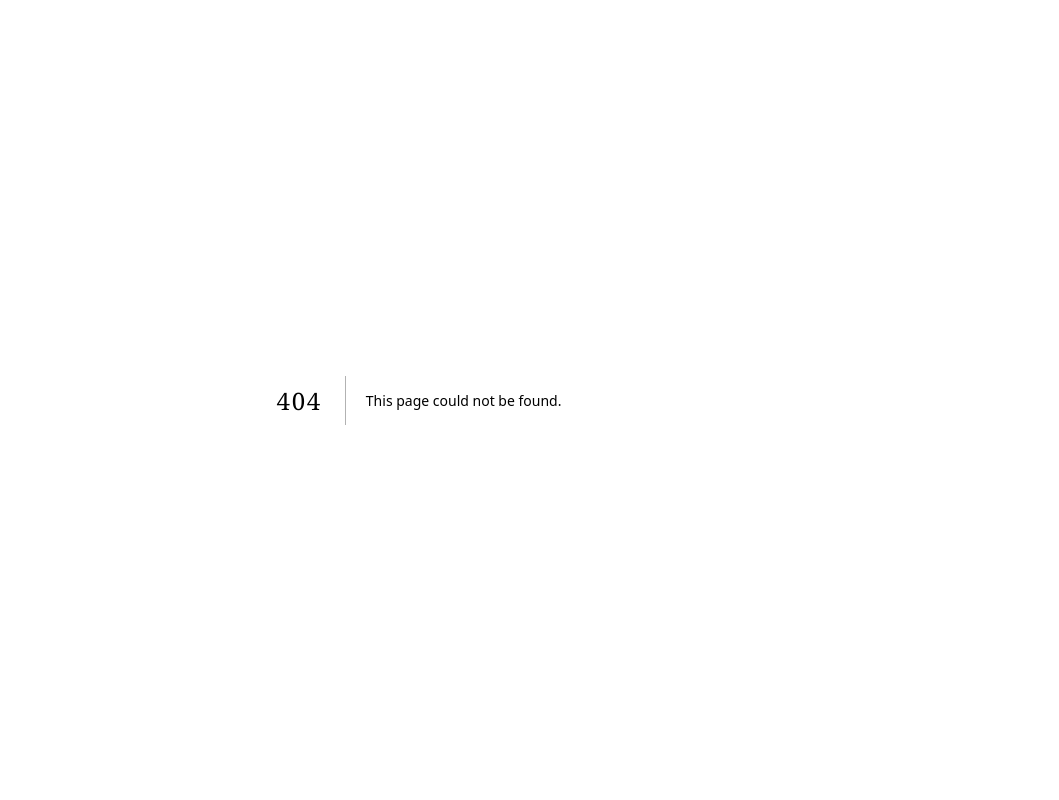
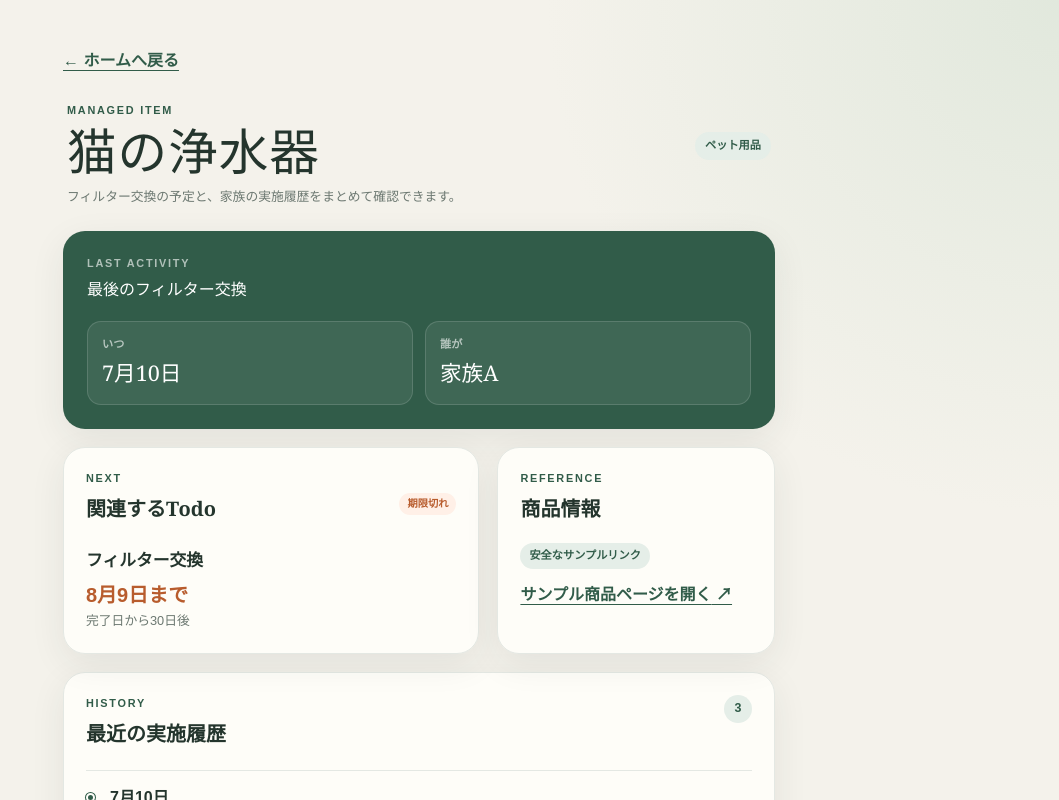
Before and after one commit to upu/YAMORU, a Next.js app: page /managed-items/cat-water-fountain in a window 1280 px wide. Before the commit this address had no page. Shown: the top 800 px of the page, without its empty margins (221-1280 px from the left). Built offline with nearby package versions, Linux system fonts and the light colour scheme.

Commit message:
猫の浄水器の詳細画面を追加する
Closes #10

```diff
--- a/app/globals.css
+++ b/app/globals.css
@@ -229,6 +229,17 @@ h1 {
   line-height: 1.5;
 }
 
+.task-card h3 a {
+  color: inherit;
+  text-decoration-color: rgb(49 92 73 / 38%);
+  text-decoration-thickness: 1px;
+  text-underline-offset: 3px;
+}
+
+.task-card h3 a:hover {
+  text-decoration-color: currentcolor;
+}
+
 .tone-label {
   flex: none;
   padding: 3px 8px;
@@ -293,6 +304,199 @@ footer p {
   font-size: 0.72rem;
 }
 
+.detail-page {
+  width: min(100%, 760px);
+}
+
+.back-nav {
+  margin-bottom: 28px;
+}
+
+.back-nav a,
+.link-card a {
+  color: var(--green);
+  font-weight: 800;
+  text-underline-offset: 4px;
+}
+
+.detail-hero {
+  padding: 0 4px 24px;
+}
+
+.detail-kicker {
+  margin-bottom: 5px;
+  color: var(--green);
+  font-size: 0.68rem;
+  font-weight: 800;
+  letter-spacing: 0.16em;
+}
+
+.detail-title-row,
+.detail-section-heading {
+  display: flex;
+  align-items: flex-start;
+  justify-content: space-between;
+  gap: 16px;
+}
+
+.detail-title-row h1 {
+  margin-bottom: 8px;
+  overflow-wrap: anywhere;
+  font-size: clamp(2rem, 8vw, 3.1rem);
+  letter-spacing: 0.02em;
+}
+
+.detail-hero > p:last-child,
+.detail-note,
+.history-list p {
+  margin-bottom: 0;
+  color: var(--muted);
+  font-size: 0.8rem;
+}
+
+.kind-badge,
+.sample-label {
+  flex: none;
+  border-radius: 999px;
+  color: var(--green);
+  background: var(--green-pale);
+  font-size: 0.7rem;
+  font-weight: 800;
+}
+
+.kind-badge {
+  margin-top: 8px;
+  padding: 5px 10px;
+}
+
+.last-activity {
+  margin-bottom: 18px;
+  padding: 24px;
+  border-radius: 22px;
+  color: white;
+  background: var(--green);
+  box-shadow: var(--shadow);
+}
+
+.last-activity .detail-kicker {
+  color: rgb(255 255 255 / 62%);
+}
+
+.last-activity h2,
+.detail-card h2,
+.detail-card h3 {
+  margin-bottom: 0;
+  font-family: Georgia, "Yu Mincho", serif;
+}
+
+.last-activity h2 {
+  font-size: 1rem;
+  font-weight: 500;
+}
+
+.last-activity-values {
+  display: grid;
+  grid-template-columns: repeat(2, minmax(0, 1fr));
+  gap: 12px;
+  margin-top: 18px;
+}
+
+.last-activity-values div {
+  display: grid;
+  gap: 2px;
+  min-width: 0;
+  padding: 14px;
+  border: 1px solid rgb(255 255 255 / 14%);
+  border-radius: 14px;
+  background: rgb(255 255 255 / 7%);
+}
+
+.last-activity-values span {
+  color: rgb(255 255 255 / 62%);
+  font-size: 0.7rem;
+  font-weight: 700;
+}
+
+.last-activity-values strong {
+  overflow-wrap: anywhere;
+  font-family: Georgia, "Yu Mincho", serif;
+  font-size: 1.35rem;
+  font-weight: 500;
+}
+
+.detail-grid {
+  display: grid;
+  grid-template-columns: minmax(0, 1.2fr) minmax(0, 0.8fr);
+  gap: 18px;
+  margin-bottom: 18px;
+}
+
+.detail-card {
+  min-width: 0;
+  padding: 22px;
+  border: 1px solid var(--line);
+  border-radius: 22px;
+  background: rgb(255 254 250 / 92%);
+  box-shadow: var(--shadow);
+}
+
+.detail-card h2 {
+  font-size: 1.25rem;
+}
+
+.todo-card h3 {
+  margin-top: 22px;
+  font-size: 1.05rem;
+}
+
+.due-date {
+  margin: 5px 0 0;
+  color: var(--orange);
+  font-size: 1.25rem;
+  font-weight: 800;
+}
+
+.sample-label {
+  display: inline-block;
+  margin: 18px 0 13px;
+  padding: 4px 9px;
+}
+
+.link-card a {
+  display: block;
+  overflow-wrap: anywhere;
+}
+
+.history-list {
+  display: grid;
+  gap: 0;
+  margin: 20px 0 0;
+  padding: 0;
+  list-style: none;
+}
+
+.history-list li {
+  display: grid;
+  grid-template-columns: 12px minmax(0, 1fr);
+  gap: 12px;
+  padding: 14px 0;
+  border-top: 1px solid var(--line);
+}
+
+.history-dot {
+  width: 9px;
+  height: 9px;
+  margin-top: 8px;
+  border: 2px solid var(--paper);
+  border-radius: 50%;
+  background: var(--green);
+  box-shadow: 0 0 0 1px var(--green);
+}
+
+.history-list time {
+  font-weight: 800;
+}
+
 @media (max-width: 480px) {
   main {
     padding: 28px 16px 24px;
@@ -320,4 +524,32 @@ footer p {
   .task-title-row {
     gap: 8px;
   }
+
+  .detail-hero {
+    padding-inline: 2px;
+  }
+
+  .detail-title-row {
+    display: block;
+  }
+
+  .kind-badge {
+    display: inline-block;
+    margin: 0 0 12px;
+  }
+
+  .last-activity,
+  .detail-card {
+    padding: 18px 15px;
+    border-radius: 18px;
+  }
+
+  .last-activity-values,
+  .detail-grid {
+    grid-template-columns: minmax(0, 1fr);
+  }
+
+  .last-activity-values strong {
+    font-size: 1.2rem;
+  }
 }
--- a/app/home-data.ts
+++ b/app/home-data.ts
@@ -3,6 +3,7 @@ export type HomeItem = {
   detail: string;
   meta: string;
   tone: "urgent" | "today" | "upcoming" | "done";
+  detailHref?: string;
 };
 
 export type HomeSection = {
@@ -24,6 +25,7 @@ export const HOME_SECTIONS: HomeSection[] = [
         detail: "猫の浄水器",
         meta: "8月9日まで ・ 3日超過",
         tone: "urgent",
+        detailHref: "/managed-items/cat-water-fountain",
       },
     ],
   },
@@ -69,6 +71,7 @@ export const HOME_SECTIONS: HomeSection[] = [
         detail: "猫の浄水器",
         meta: "7月10日 ・ 家族Aが実施",
         tone: "done",
+        detailHref: "/managed-items/cat-water-fountain",
       },
       {
         title: "洗濯槽クリーナー",
--- /dev/null
+++ b/app/managed-items/cat-water-fountain/page.tsx
@@ -0,0 +1,92 @@
+import Link from "next/link";
+
+import { CAT_WATER_FOUNTAIN } from "./sample-data";
+
+function ActivityHistory() {
+  return (
+    <section aria-labelledby="history-title" className="detail-card history-card">
+      <div className="detail-section-heading">
+        <div>
+          <p className="detail-kicker">HISTORY</p>
+          <h2 id="history-title">最近の実施履歴</h2>
+        </div>
+        <span
+          className="count"
+          aria-label={`${String(CAT_WATER_FOUNTAIN.history.length)}件`}
+        >
+          {CAT_WATER_FOUNTAIN.history.length}
+        </span>
+      </div>
+      <ol className="history-list">
+        {CAT_WATER_FOUNTAIN.history.map((activity) => (
+          <li key={activity.dateTime}>
+            <span className="history-dot" aria-hidden="true" />
+            <div>
+              <time dateTime={activity.dateTime}>{activity.date}</time>
+              <p>{activity.member}</p>
+            </div>
+          </li>
+        ))}
+      </ol>
+    </section>
+  );
+}
+
+function RelatedTodo() {
+  return (
+    <section aria-labelledby="todo-title" className="detail-card todo-card">
+      <p className="detail-kicker">NEXT</p>
+      <div className="detail-section-heading">
+        <h2 id="todo-title">関連するTodo</h2>
+        <span className="tone-label tone-urgent">{CAT_WATER_FOUNTAIN.task.status}</span>
+      </div>
+      <h3>{CAT_WATER_FOUNTAIN.task.name}</h3>
+      <p className="due-date">{CAT_WATER_FOUNTAIN.nextDueDate}</p>
+      <p className="detail-note">{CAT_WATER_FOUNTAIN.task.cadence}</p>
+    </section>
+  );
+}
+
+export default function ManagedItemDetail() {
+  const item = CAT_WATER_FOUNTAIN;
+
+  return (
+    <main className="detail-page">
+      <nav aria-label="パンくず" className="back-nav">
+        <Link href="/">← ホームへ戻る</Link>
+      </nav>
+
+      <header className="detail-hero">
+        <p className="detail-kicker">MANAGED ITEM</p>
+        <div className="detail-title-row">
+          <h1>{item.name}</h1>
+          <span className="kind-badge">{item.kind}</span>
+        </div>
+        <p>フィルター交換の予定と、家族の実施履歴をまとめて確認できます。</p>
+      </header>
+
+      <section aria-labelledby="last-activity-title" className="last-activity">
+        <p className="detail-kicker">LAST ACTIVITY</p>
+        <h2 id="last-activity-title">最後のフィルター交換</h2>
+        <div className="last-activity-values">
+          <div><span>いつ</span><strong><time dateTime={item.lastActivity.dateTime}>{item.lastActivity.date}</time></strong></div>
+          <div><span>誰が</span><strong>{item.lastActivity.member}</strong></div>
+        </div>
+      </section>
+
+      <div className="detail-grid">
+        <RelatedTodo />
+        <section aria-labelledby="link-title" className="detail-card link-card">
+          <p className="detail-kicker">REFERENCE</p>
+          <h2 id="link-title">商品情報</h2>
+          <p className="sample-label">安全なサンプルリンク</p>
+          <a href={item.externalLink.url} rel="noreferrer" target="_blank">
+            {item.externalLink.label}<span aria-hidden="true"> ↗</span>
+          </a>
+        </section>
+      </div>
+
+      <ActivityHistory />
+    </main>
+  );
+}
--- /dev/null
+++ b/app/managed-items/cat-water-fountain/sample-data.ts
@@ -0,0 +1,44 @@
+export type Activity = {
+  date: string;
+  dateTime: string;
+  member: string;
+};
+
+// 実データ接続前に、詳細画面で確認すべき情報の順序だけを検証する固定サンプルです。
+export const CAT_WATER_FOUNTAIN = {
+  name: "猫の浄水器",
+  kind: "ペット用品",
+  externalLink: {
+    isSample: true,
+    label: "サンプル商品ページを開く",
+    url: "https://example.com/cat-water-fountain",
+  },
+  lastActivity: {
+    date: "7月10日",
+    dateTime: "2026-07-10",
+    member: "家族A",
+  },
+  nextDueDate: "8月9日まで",
+  task: {
+    name: "フィルター交換",
+    cadence: "完了日から30日後",
+    status: "期限切れ",
+  },
+  history: [
+    {
+      date: "7月10日",
+      dateTime: "2026-07-10",
+      member: "家族A",
+    },
+    {
+      date: "6月10日",
+      dateTime: "2026-06-10",
+      member: "家族B",
+    },
+    {
+      date: "5月11日",
+      dateTime: "2026-05-11",
+      member: "家族A",
+    },
+  ] satisfies Activity[],
+} as const;
```
Also changed, not shown: app/page.tsx (+9 -1 lines), 2 other files (tests, documents, lock files or other folders).
